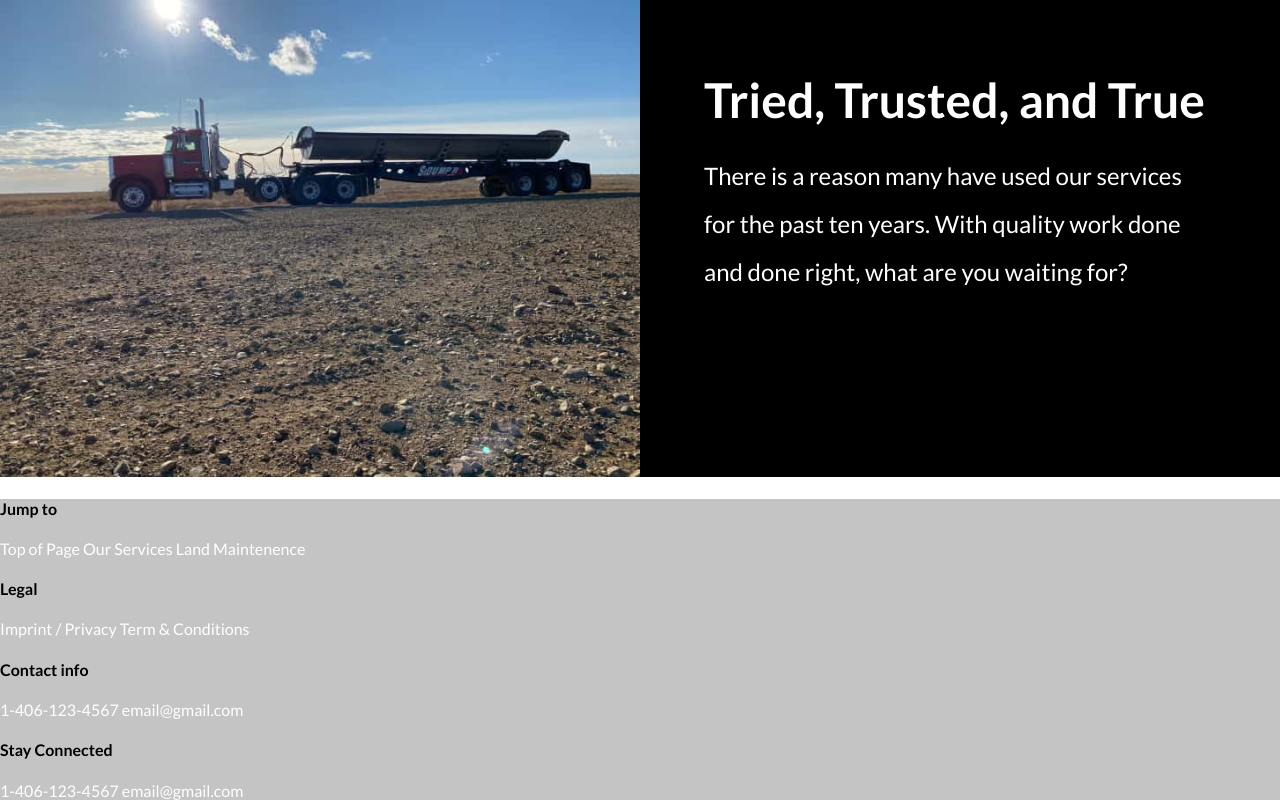
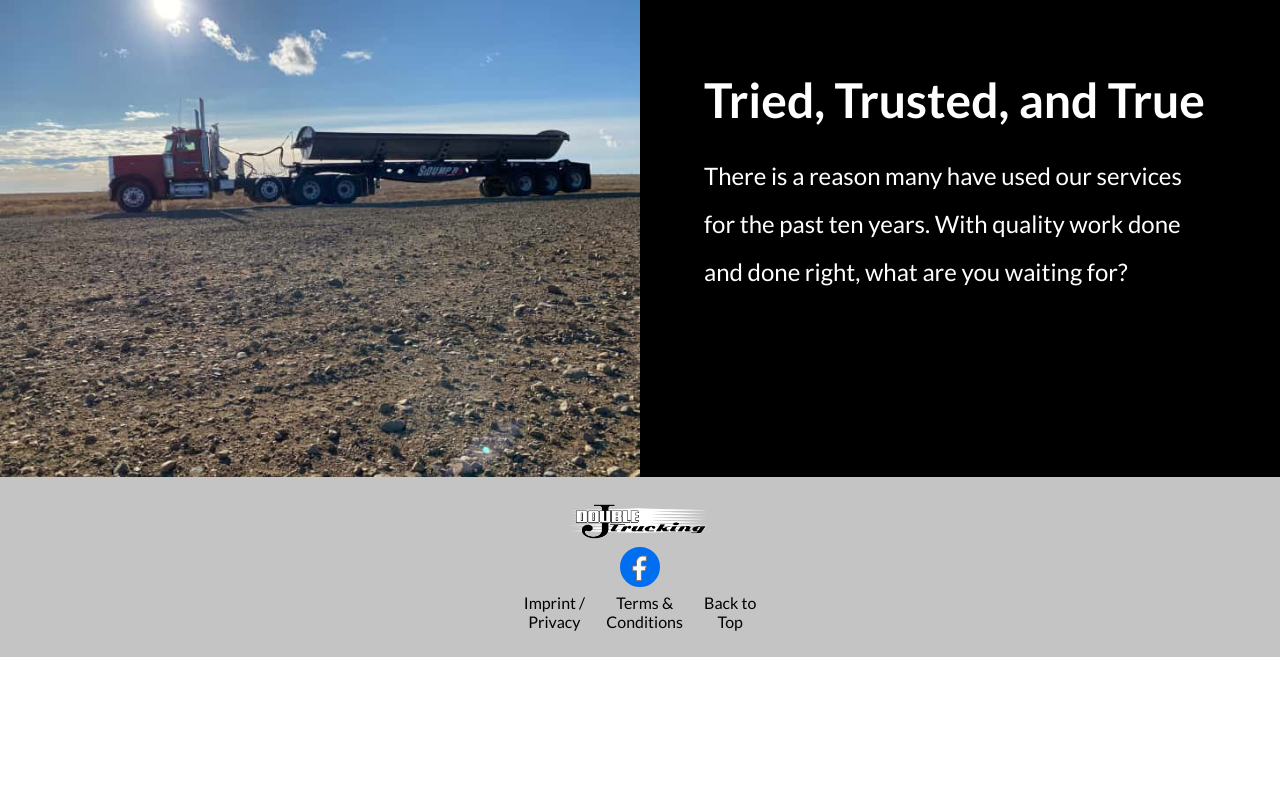
Before and after one commit to PhillipP2/Phillipp2.github.io, a plain HTML site: page index.html in a window 1280 px wide. Shown: the part 1508-2308 px from the top of the page. After the commit the page ends 2165 px from the top, so only its background shows below. Drawn offline with Linux system fonts and the light colour scheme.

Commit message:
Optimize images and add footer

```diff
--- a/css/maintenance.css
+++ b/css/maintenance.css
@@ -37,12 +37,12 @@
 }
 
 .maint-card:first-of-type {
-  background-image: url(../img2/maint-card1.jpg);
+  background-image: url(../img2/maint-card11.jpg);
   background-position: center;
 }
 
 .maint-card:nth-of-type(2) {
-  background-image: url(../img2/maint-card2.jpg);
+  background-image: url(../img2/maint-card22.jpg);
 }
 
 .maint-card:nth-of-type(2):before {
@@ -51,6 +51,7 @@
     rgba(0, 0, 0, 0.7),
     rgba(242, 242, 242, 0.3)
   );
+  /* background-image: none; */
 }
 
 .maint-card p {
--- a/css/style.css
+++ b/css/style.css
@@ -2,7 +2,7 @@
 
 :root {
   --main-bg-color: #e31414;
-  --secondary-bg-color: #392828;
+  --secondary-bg-color: #000;
   --global-padding: 24px;
   --global-padding-m: 34px;
 }
@@ -16,6 +16,14 @@ body {
   margin: 0;
   color: #fff;
   overflow-x: hidden;
+}
+
+ul,
+li {
+  margin: 0;
+  padding: 0;
+  text-decoration: none;
+  list-style-type: none;
 }
 
 a {
@@ -170,6 +178,7 @@ nav .button {
 
 .overlay {
   width: 100%;
+  max-width: 720px;
   text-align: center;
   background-color: #fff;
   transition: transform 0.8s ease-out;
@@ -294,13 +303,59 @@ nav .button {
   padding-bottom: 36px;
 }
 
+footer {
+  padding-top: 1.625em;
+  padding-bottom: 1.6225em;
+  background-color: #c4c4c4;
+}
+
+footer > * + * {
+  /* padding-bottom: 0.3125em; */
+  display: block;
+  padding-top: 0.4em;
+}
+
+footer .logo img {
+  padding-bottom: 0;
+}
+
+.facebook img {
+  display: block;
+  margin: 0 auto;
+}
+
+.footer-links {
+  display: flex;
+  justify-content: center;
+}
+
+.footer-links > * + * {
+  margin-left: 1em;
+}
+
+.footer-links a {
+  color: #000;
+}
+
+.footer-links li {
+  text-align: center;
+}
+
+.footer-links li:first-of-type {
+  max-width: 7ch;
+}
+
+.footer-links li:nth-of-type(2) {
+  max-width: 9ch;
+}
+
+.footer-links li:nth-of-type(3) {
+  max-width: 6ch;
+}
+
 @media only screen and (min-width: 700px) {
   .spacer {
     padding: var(--global-padding-m);
-  }
-
-  .secondary-bg-color {
-    background-color: #000;
   }
 
   .flex-right {
--- a/index.html
+++ b/index.html
@@ -94,30 +94,15 @@
   </div>
 
   <footer>
-    <div class="footer-col">
-      <h4>Jump to</h4>
-      <a>Top of Page</a>
-      <a>Our Services</a>
-      <a>Land Maintenence</a>
-    </div>
+    <a class="logo" href="index.html"><img src="img/logo.png" alt="Double J logo"></a>
+    <a class="facebook" href="index.html"><img src="icon/facebook.svg" alt="Facebook icon"></a>
+    <ul class="footer-links">
+      <li><a href="#">Imprint / Privacy</a></li>
+      <li><a href="#">Terms & Conditions</a></li>
+      <li><a href="#">Back to Top</a></li>
+    </ul>
 
-    <div class="footer-col">
-      <h4>Legal</h4>
-      <a>Imprint / Privacy</a>
-      <a>Term & Conditions</a>
-    </div>
 
-    <div class="footer-col">
-      <h4>Contact info</h4>
-      <a>1-406-123-4567</a>
-      <a>email@gmail.com</a>
-    </div>
-
-    <div class="footer-col">
-      <h4>Stay Connected</h4>
-      <a>1-406-123-4567</a>
-      <a>email@gmail.com</a>
-    </div>
   </footer>
 
   <script src="script.js"></script>
```
Also changed, not shown: maintenance.html (+1 -1 lines), img2/haul-hero-l.jpg, img2/maint-card1.jpg, img2/maint-card11.jpg (added), img2/maint-card2.jpg, img2/maint-card22.jpg (added), img2/maintenance-truck.jpg.
